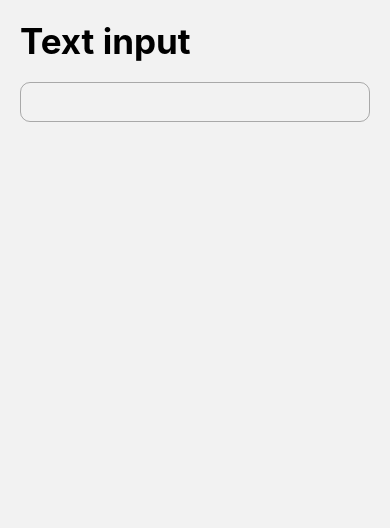
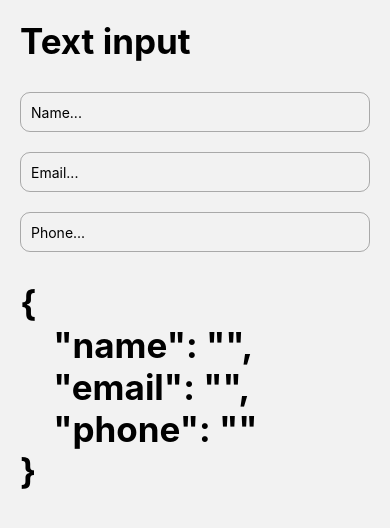
Before and after one commit to acapriles/rn-components, a React Native app: screen /TextInputScreen in a window 390 px wide. Shown: the top 528 px of the page. Built offline with nearby package versions, Linux system fonts and the light colour scheme.

Commit message:
Multiple TextInputs

```diff
--- a/src/screens/TextInputScreen.tsx
+++ b/src/screens/TextInputScreen.tsx
@@ -1,17 +1,54 @@
 import { TextInput, View, StyleSheet } from 'react-native';
 import { HeaderTitle } from '../components/HeaderTitle';
 import { styles } from '../theme/appTheme';
+import { useState } from 'react';
 
 export const TextInputScreen = () => {
+
+    const [form, setForm] = useState({
+        name: '',
+        email: '',
+        phone: '',
+    });
+
+    const onChange = ( value: string, field: keyof typeof form ) => {
+        setForm({
+            ...form,
+            [ field ]: value,
+        })
+    }
+
+
     return (
         <View style={ styles.globalMargin }>
             <HeaderTitle title='Text input' />
 
             <TextInput
                 style={stylesScreen.input}
-            // onChangeText={onChangeText}
-            // value={text}
+                placeholder="Name..."
+                autoCorrect={ false }
+                autoCapitalize="words"
+                onChangeText={ ( value ) => onChange( value, 'name' ) }
             />
+
+            <TextInput
+                style={stylesScreen.input}
+                placeholder="Email..."
+                autoCorrect={ false }
+                autoCapitalize="none"
+                onChangeText={ ( value ) => onChange( value, 'email' ) }
+                keyboardType="email-address"
+                keyboardAppearance='dark'
+            />
+
+            <TextInput
+                style={stylesScreen.input}
+                placeholder="Phone..."
+                onChangeText={ ( value ) => onChange( value, 'phone' ) }
+                keyboardType="phone-pad"
+            />
+
+            <HeaderTitle title={ JSON.stringify( form, null, 4 ) } />
         </View>
     )
 }
@@ -21,9 +58,9 @@
     input: {
         height: 40,
         borderColor: 'rgba(0, 0, 0, 0.3)',
-        // margin: 12,
         borderWidth: 1,
         paddingHorizontal: 10,
-        borderRadius: 10
+        borderRadius: 10,
+        marginVertical: 10,
     },
 });
```
Lines whose indentation alone changed are shown as unchanged.
